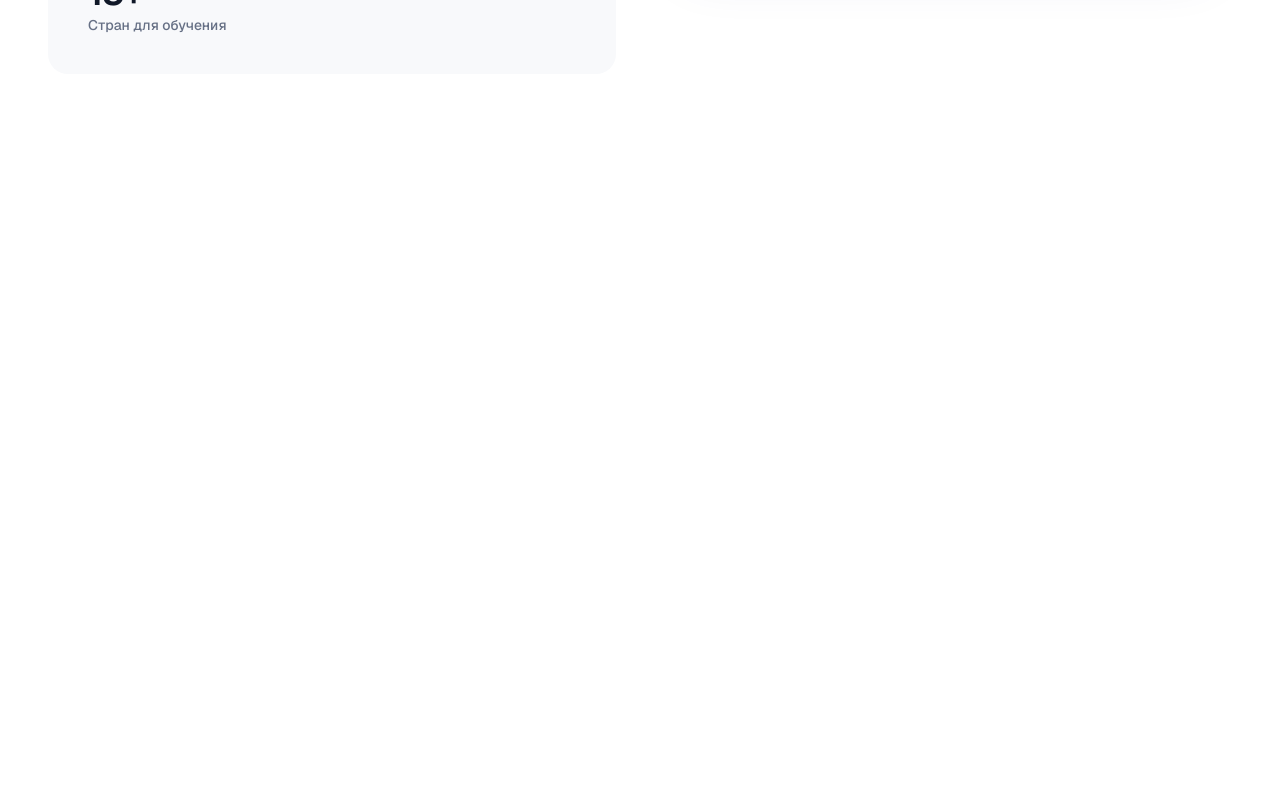
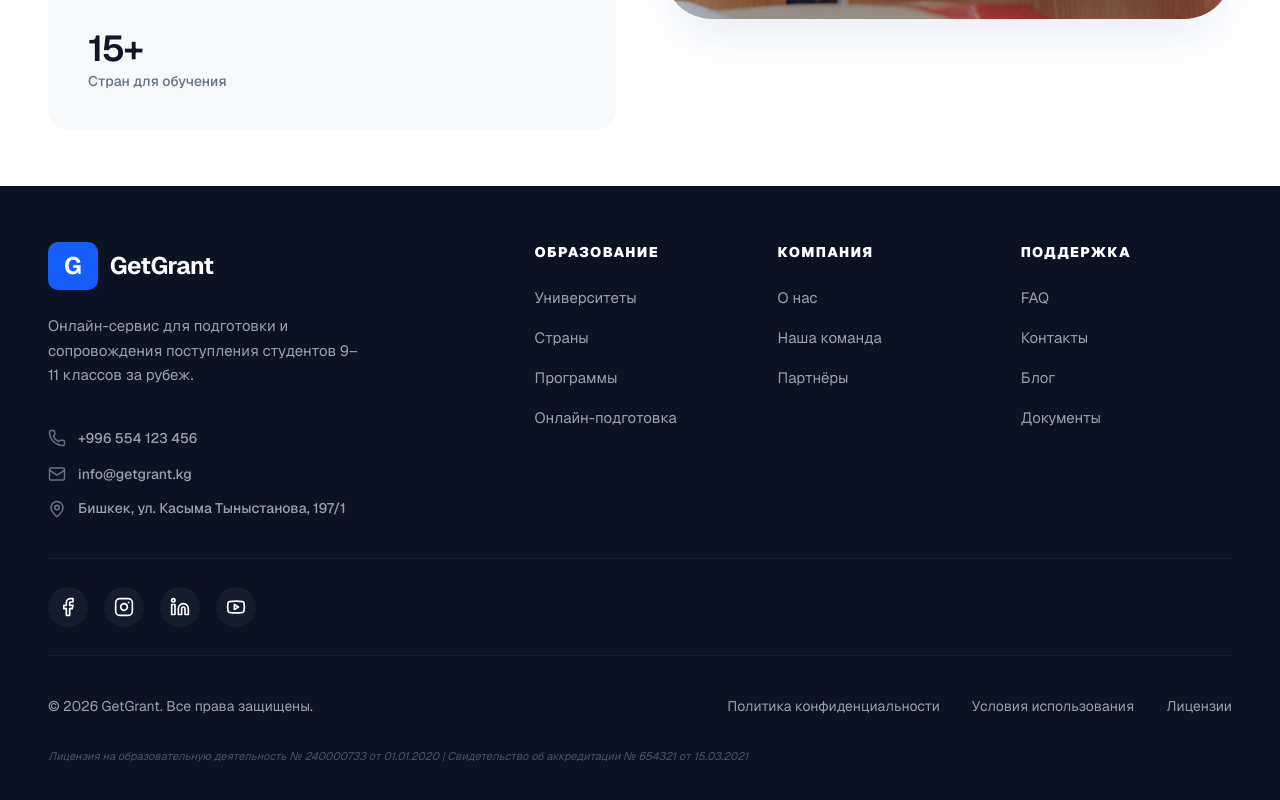
Before and after one commit to serqx0662-creator/GetCrant, a Next.js app: page /Home in a window 1280 px wide. Shown: the part 908-1708 px from the top of the page. Before the commit the page ends 982 px from the top, so only its background shows below. Built offline with nearby package versions, Linux system fonts and the light colour scheme.

Commit message:
created footer

```diff
--- a/app/(pages)/Home/GetGrantHero.tsx
+++ b/app/(pages)/Home/GetGrantHero.tsx
@@ -12,7 +12,7 @@ export default function GetGrantHero() {
     ];
 
     return (
-        <section className="relative w-full min-h-screen bg-white text-gray-900 overflow-hidden flex items-center">
+        <section className="relative w-full min-h-screen py-10 md:py-14 bg-white text-gray-900 overflow-hidden flex items-center">
             <div className="absolute inset-0 -z-10 bg-[radial-gradient(45%_40%_at_50%_60%,#eef2ff_0%,#fff_100%)]"></div>
 
             <div className="container mx-auto px-6 lg:px-12 pt-20">
--- a/app/(pages)/Home/page.tsx
+++ b/app/(pages)/Home/page.tsx
@@ -1,5 +1,6 @@
 import Header from "@/app/components/Header";
 import GetGrantHero from "@/app/(pages)/Home/GetGrantHero";
+import Footer from "@/app/components/Footer";
 
 export default function Home() {
     return (
@@ -11,7 +12,7 @@ export default function Home() {
                 <GetGrantHero />
             </main>
 
-            {/* Сюда потом просто докинешь другие секции */}
+            <Footer/>
         </div>
     );
 }
--- /dev/null
+++ b/app/components/Footer.tsx
@@ -0,0 +1,156 @@
+import Link from "next/link";
+
+import {
+    Phone,
+    Mail,
+    MapPin,
+
+} from "lucide-react";
+
+export default function Footer() {
+    const currentYear = new Date().getFullYear();
+
+    const sections = [
+        {
+            title: "Образование",
+            links: [
+                { label: "Университеты", href: "/University" },
+                { label: "Страны", href: "/Countries" },
+                { label: "Программы", href: "/Programs" },
+                { label: "Онлайн-подготовка", href: "/Preparation" },
+            ],
+        },
+        {
+            title: "Компания",
+            links: [
+                { label: "О нас", href: "/About" },
+                { label: "Наша команда", href: "/Team" },
+                { label: "Партнёры", href: "/Partners" },
+            ],
+        },
+        {
+            title: "Поддержка",
+            links: [
+                { label: "FAQ", href: "/faq" },
+                { label: "Контакты", href: "/Contacts" },
+                { label: "Блог", href: "/Blog" },
+                { label: "Документы", href: "/Docs" },
+            ],
+        },
+    ];
+
+    const socialLinks = [
+        {
+            name: "Facebook",
+            href: "https://www.facebook.com/getgrant.kg/",
+            icon: (
+                <svg xmlns="http://www.w3.org/2000/svg" width="20" height="20" viewBox="0 0 24 24" fill="none" stroke="currentColor" strokeWidth="2" strokeLinecap="round" strokeLinejoin="round"><path d="M18 2h-3a5 5 0 0 0-5 5v3H7v4h3v8h4v-8h3l1-4h-4V7a1 1 0 0 1 1-1h3z"/></svg>
+            )
+        },
+        {
+            name: "Instagram",
+            href: "https://www.instagram.com/getgrant.kg?igsh=ZnBrbnl0aGg1M2lk",
+            icon: (
+                <svg xmlns="http://www.w3.org/2000/svg" width="20" height="20" viewBox="0 0 24 24" fill="none" stroke="currentColor" strokeWidth="2" strokeLinecap="round" strokeLinejoin="round"><rect width="20" height="20" x="2" y="2" rx="5" ry="5"/><path d="M16 11.37A4 4 0 1 1 12.63 8 4 4 0 0 1 16 11.37z"/><line x1="17.5" x2="17.51" y1="6.5" y2="6.5"/></svg>
+            )
+        },
+        {
+            name: "Linkedin",
+            href: "https://linkedin.com/company/getgrant",
+            icon: (
+                <svg xmlns="http://www.w3.org/2000/svg" width="20" height="20" viewBox="0 0 24 24" fill="none" stroke="currentColor" strokeWidth="2" strokeLinecap="round" strokeLinejoin="round"><path d="M16 8a6 6 0 0 1 6 6v7h-4v-7a2 2 0 0 0-2-2 2 2 0 0 0-2 2v7h-4v-7a6 6 0 0 1 6-6z"/><rect width="4" height="12" x="2" y="9"/><circle cx="4" cy="4" r="2"/></svg>
+            )
+        },
+        {
+            name: "Youtube",
+            href: "https://youtube.com/@getgrant",
+            icon: (
+                <svg xmlns="http://www.w3.org/2000/svg" width="20" height="20" viewBox="0 0 24 24" fill="none" stroke="currentColor" strokeWidth="2" strokeLinecap="round" strokeLinejoin="round"><path d="M2.5 17a24.12 24.12 0 0 1 0-10 2 2 0 0 1 1.4-1.4 49.56 49.56 0 0 1 16.2 0A2 2 0 0 1 21.5 7a24.12 24.12 0 0 1 0 10 2 2 0 0 1-1.4 1.4 49.55 49.55 0 0 1-16.2 0A2 2 0 0 1 2.5 17Z"/><path d="m10 15 5-3-5-3z"/></svg>
+            )
+        },
+    ];
+
+    return (
+        <footer className="bg-[#0B1221] text-gray-400 py-10 lg:pt-14 pb-14">
+            <div className="container mx-auto px-6 lg:px-12">
+                <div className="grid grid-cols-1 md:grid-cols-2 lg:grid-cols-5 gap-12 lg:gap-8 mb-10">
+
+                    <div className="lg:col-span-2 space-y-6">
+                        <Link href="/" className="flex items-center gap-3">
+                            <div className="bg-blue-600 py-2 px-4 rounded-lg">
+                                <span className="text-white font-bold text-2xl ">G</span>
+                            </div>
+                            <span className="text-white text-2xl font-bold tracking-tight ">GetGrant</span>
+                        </Link>
+
+                        <p className="max-w-xs text-[15px] leading-relaxed">
+                            Онлайн-сервис для подготовки и сопровождения поступления студентов 9–11 классов за рубеж.
+                        </p>
+
+                        <div className="space-y-4 pt-4">
+                            <a href="tel:+996554123456" className="flex items-center gap-3 hover:text-white transition-colors">
+                                <Phone size={18} className="text-gray-500" />
+                                <span className="text-sm font-medium">+996 554 123 456</span>
+                            </a>
+                            <a href="mailto:info@getgrant.kg" className="flex items-center gap-3 hover:text-white transition-colors">
+                                <Mail size={18} className="text-gray-500" />
+                                <span className="text-sm font-medium">info@getgrant.kg</span>
+                            </a>
+                            <div className="flex items-center gap-3">
+                                <MapPin size={18} className="text-gray-500" />
+                                <span className="text-sm font-medium leading-tight">
+                                    Бишкек, ул. Касыма Тыныстанова, 197/1
+                                </span>
+                            </div>
+                        </div>
+                    </div>
+
+                    {sections.map((section) => (
+                        <div key={section.title} className="space-y-6">
+                            <h4 className="text-white font-black uppercase text-sm tracking-widest">
+                                {section.title}
+                            </h4>
+                            <ul className="space-y-4">
+                                {section.links.map((link) => (
+                                    <li key={link.label}>
+                                        <Link href={link.href} className="hover:text-blue-500 transition-colors text-[15px]">
+                                            {link.label}
+                                        </Link>
+                                    </li>
+                                ))}
+                            </ul>
+                        </div>
+                    ))}
+                </div>
+
+                <div className="border-t border-gray-800/50 py-7 flex flex-wrap gap-4">
+                    {socialLinks.map((social, idx) => (
+                        <a
+                            key={idx}
+                            href={social.href}
+                            className="w-10 h-10 rounded-full bg-gray-800/50 flex items-center justify-center hover:bg-blue-600 text-white transition-all duration-300"
+                        >
+                            {social.icon}
+                        </a>
+                    ))}
+                </div>
+
+                <div className="border-t border-gray-800/50 pt-10 flex flex-col md:flex-row justify-between items-start md:items-center gap-8">
+                    <p className="text-sm">
+                        © {currentYear} GetGrant. Все права защищены.
+                    </p>
+
+                    <div className="flex flex-wrap gap-x-8 gap-y-3 text-sm">
+                        <Link href="/privacy" className="hover:text-white transition-colors">Политика конфиденциальности</Link>
+                        <Link href="/terms" className="hover:text-white transition-colors">Условия использования</Link>
+                        <Link href="/license" className="hover:text-white transition-colors">Лицензии</Link>
+                    </div>
+                </div>
+
+                <div className="mt-8 text-[11px] text-gray-600 leading-relaxed max-w-4xl italic">
+                    Лицензия на образовательную деятельность № 240000733 от 01.01.2020 | Свидетельство об аккредитации № 654321 от 15.03.2021
+                </div>
+            </div>
+        </footer>
+    );
+}
--- a/tailwind.config.ts
+++ b/tailwind.config.ts
@@ -21,8 +21,7 @@ const config: Config = {
         },
     },
     plugins: [
-        // Плагин для переноса длинных заголовков
-        require('tailwindcss-text-wrap'),
+
     ],
 };
 export default config;
```
